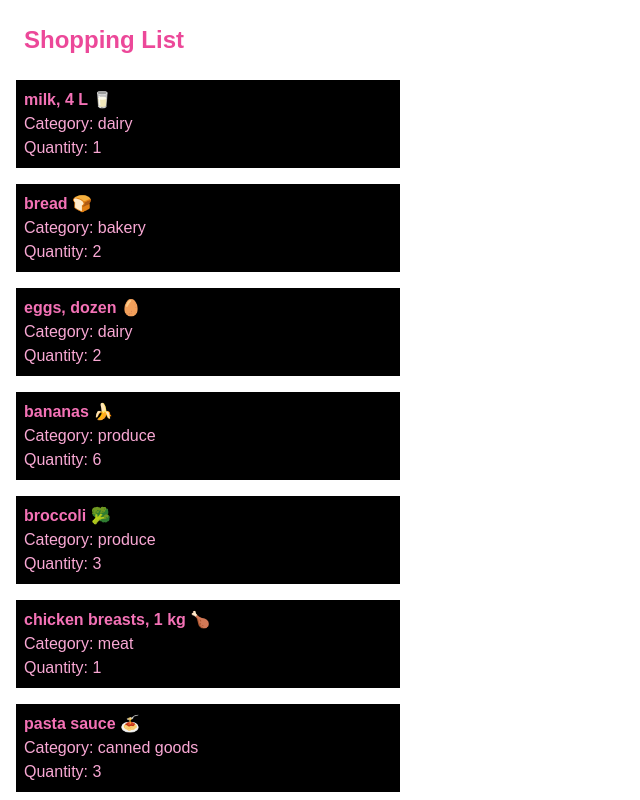
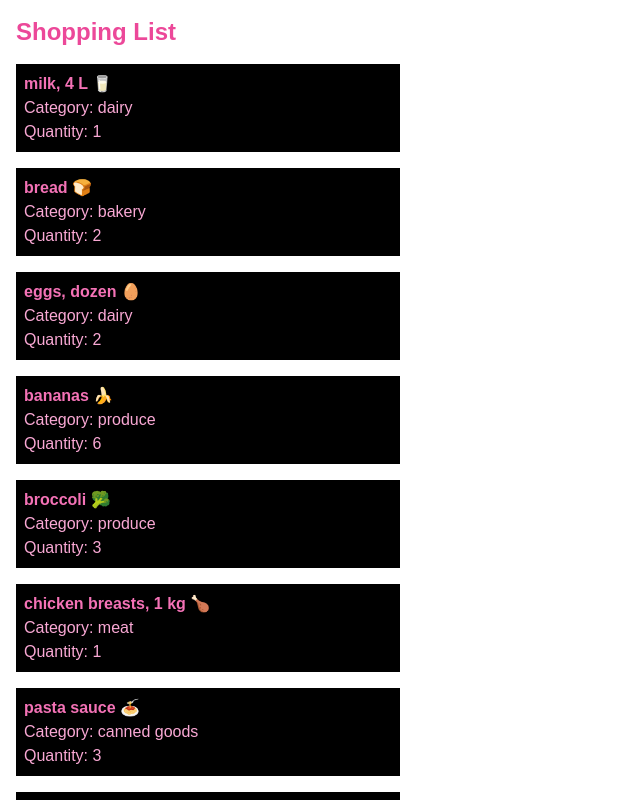
Before and after one commit to Vervain12/cprg306-assignments, a Next.js app: page /week-3 in a window 1280 px wide. Shown: the top 800 px of the page, without its empty margins (0-640 px from the left). Built offline with nearby package versions, Linux system fonts and the light colour scheme.

Commit message:
Update page.js

```diff
--- a/app/week-3/page.js
+++ b/app/week-3/page.js
@@ -3,7 +3,7 @@ import ItemList from "./item-list"
 export default function Page(){
     return(
         <main>
-            <h1 className="text-pink-500 p-2 m-4 text-2xl font-bold max-w-sm">Shopping List</h1>
+            <h1 className="text-pink-500 m-4 text-2xl font-bold">Shopping List</h1>
 
             <ItemList />
         </main>
```
